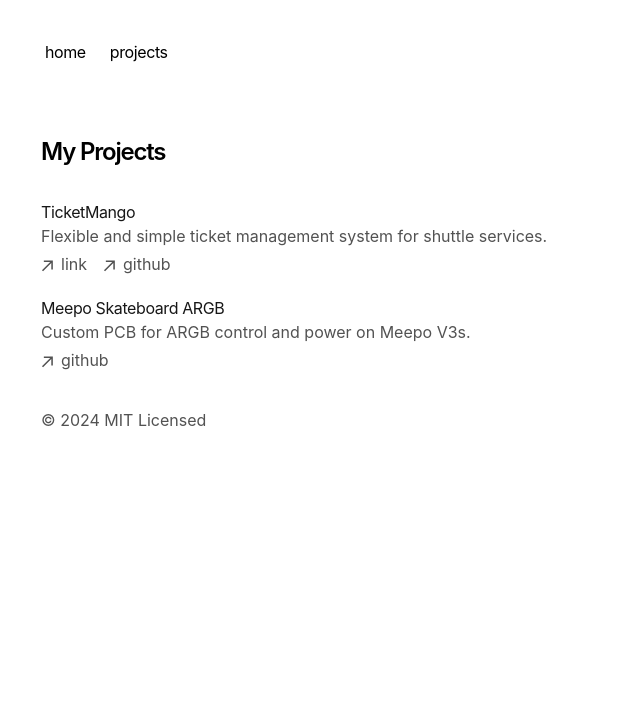
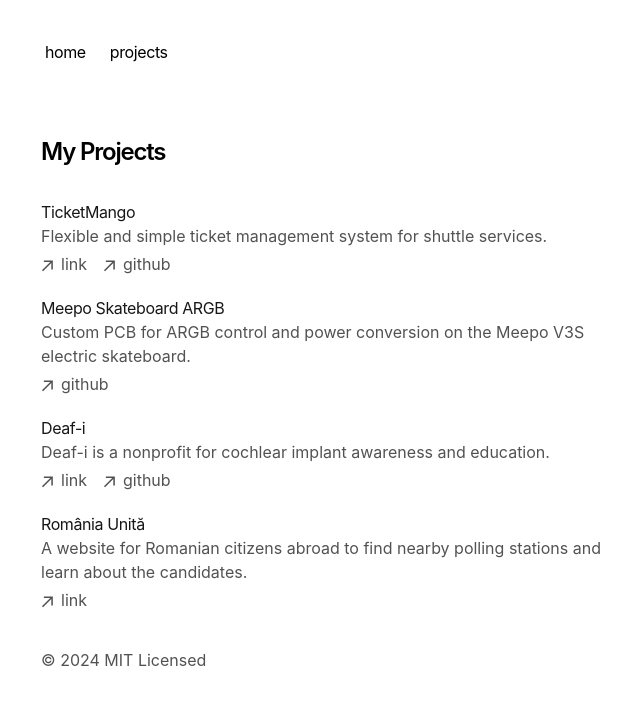
Before and after one commit to meme8383/portfolio, a Next.js app: page /projects in a window 1280 px wide. Shown: the top 704 px of the page, without its empty margins (311-951 px from the left). Built offline with nearby package versions, Linux system fonts and the light colour scheme.

Commit message:
add more projects

```diff
--- a/app/components/projects.tsx
+++ b/app/components/projects.tsx
@@ -32,8 +32,21 @@ const projects: Project[] = [
   },
   {
     title: "Meepo Skateboard ARGB",
-    description: "Custom PCB for ARGB control and power on Meepo V3s.",
+    description: "Custom PCB for ARGB control and power conversion on the Meepo V3S electric skateboard.",
     github: "https://github.com/meme8383/board-lights",
+  },
+  {
+    title: "Deaf-i",
+    description:
+      "Deaf-i is a nonprofit for cochlear implant awareness and education.",
+    link: "https://www.deaf-i.org",
+    github: "https://github.com/meme8383/deaf-i",
+  },
+  {
+    title: "România Unită",
+    description:
+      "A website for Romanian citizens abroad to find nearby polling stations and learn about the candidates.",
+    link: "https://ro-election.vercel.app/",
   },
 ];
 
```
